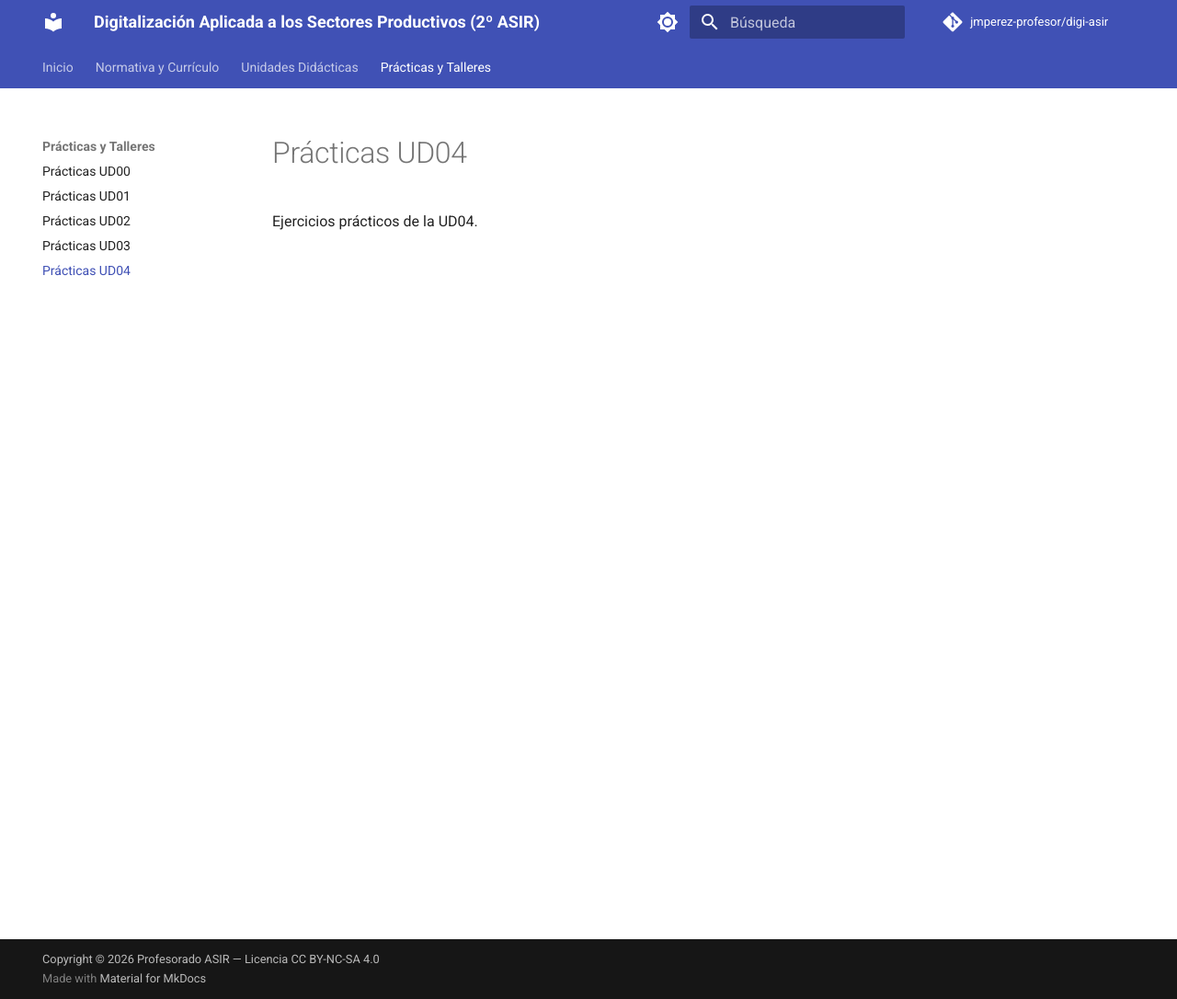
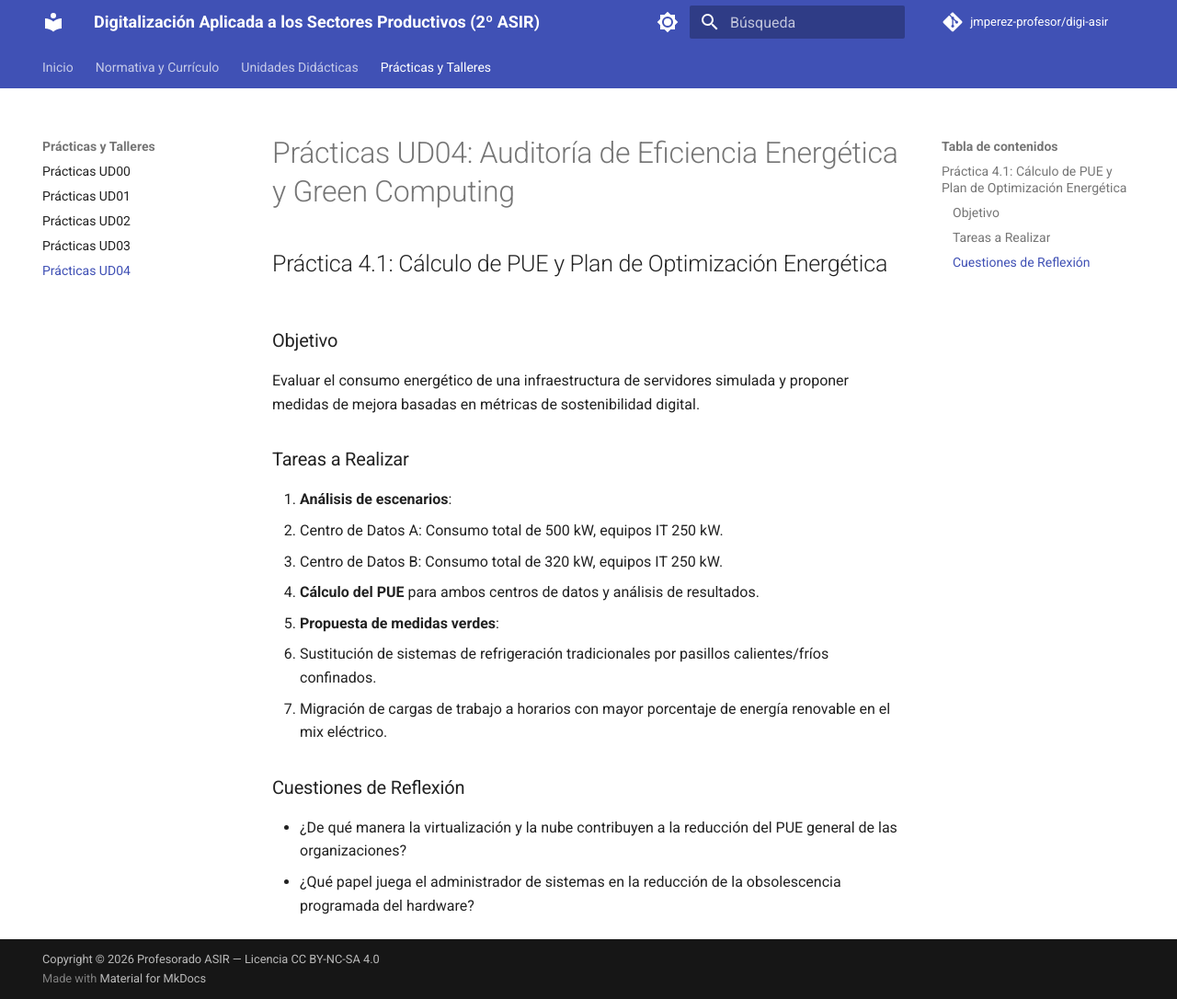
Before and after one commit to jmperez-profesor/digi-asir, an MkDocs documentation site: the page built from docs/practicas/UD04/index.md, in a window 1280 px wide and 1086 px high. Shown: the whole window at 92% size. Built offline with MkDocs 1.6.1 and Material for MkDocs 9.7.7, drawn with Linux system fonts in a browser that asks for light colours; comment, search, counter and statistics services are not loaded.

Commit message:
feat(S8): desarrollado contenido teórico y práctico de la UD04 (Sostenibilidad Digital)

```diff
--- a/docs/practicas/UD04/index.md
+++ b/docs/practicas/UD04/index.md
@@ -1,2 +1,19 @@
-# Prácticas UD04
-Ejercicios prácticos de la UD04.
+# Prácticas UD04: Auditoría de Eficiencia Energética y Green Computing
+
+## Práctica 4.1: Cálculo de PUE y Plan de Optimización Energética
+
+### Objetivo
+Evaluar el consumo energético de una infraestructura de servidores simulada y proponer medidas de mejora basadas en métricas de sostenibilidad digital.
+
+### Tareas a Realizar
+1. **Análisis de escenarios**:
+   - Centro de Datos A: Consumo total de 500 kW, equipos IT 250 kW.
+   - Centro de Datos B: Consumo total de 320 kW, equipos IT 250 kW.
+2. **Cálculo del PUE** para ambos centros de datos y análisis de resultados.
+3. **Propuesta de medidas verdes**:
+   - Sustitución de sistemas de refrigeración tradicionales por pasillos calientes/fríos confinados.
+   - Migración de cargas de trabajo a horarios con mayor porcentaje de energía renovable en el mix eléctrico.
+
+### Cuestiones de Reflexión
+- ¿De qué manera la virtualización y la nube contribuyen a la reducción del PUE general de las organizaciones?
+- ¿Qué papel juega el administrador de sistemas en la reducción de la obsolescencia programada del hardware?
```
Also changed, not shown: AGENTS.md (+7 -6 lines), docs/UD04/index.md (+24 -2 lines).
